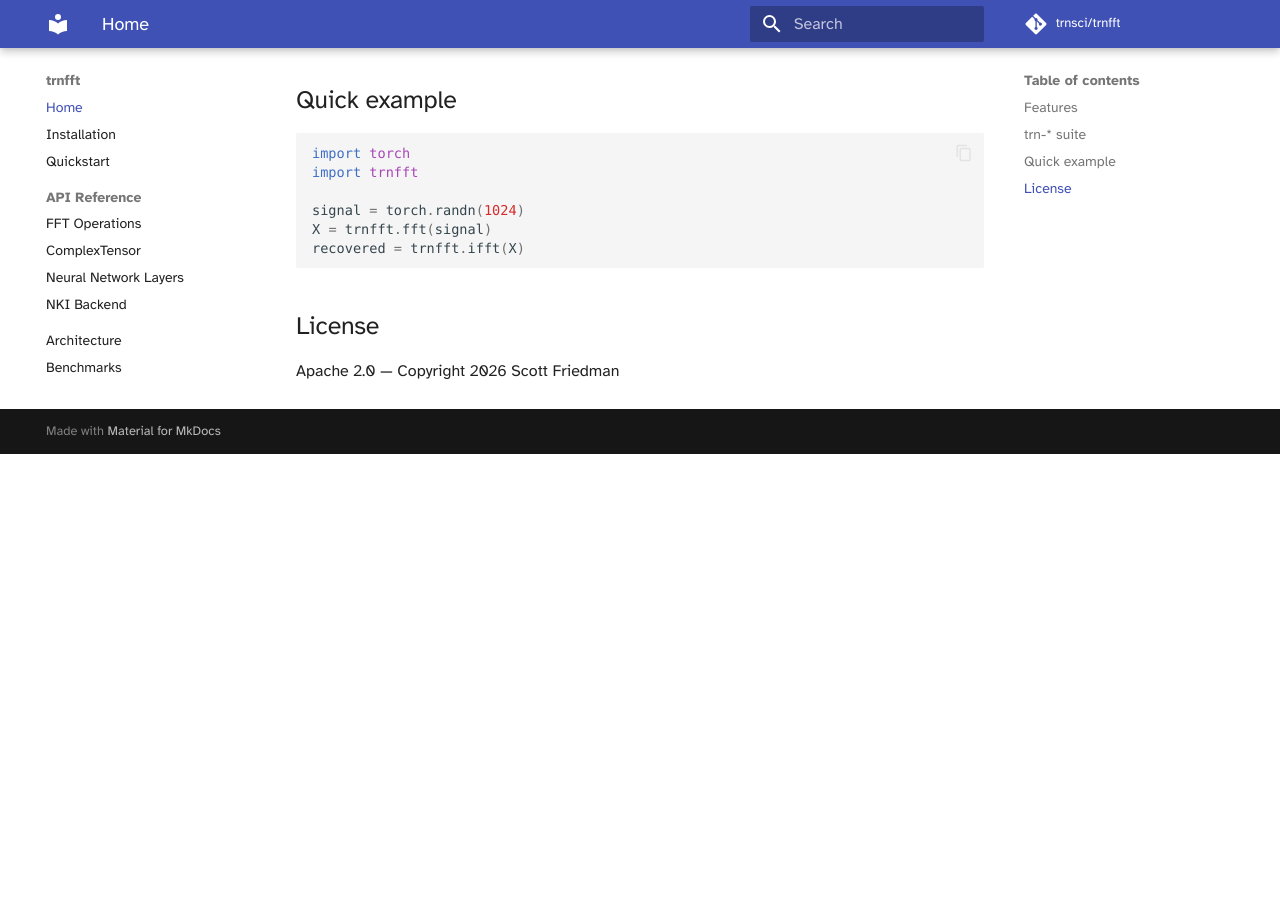
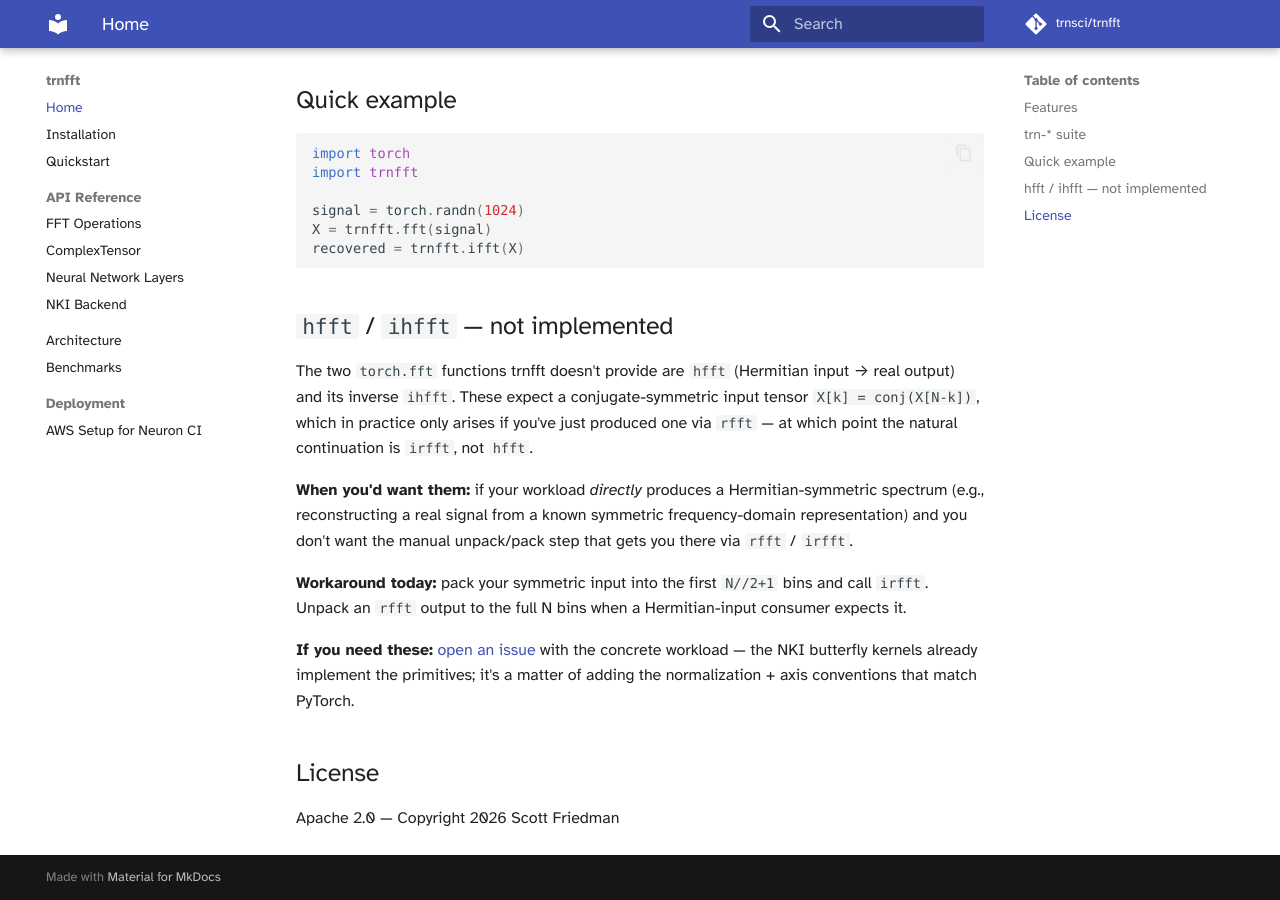
Before and after one commit to trnsci/trnfft, an MkDocs documentation site: the page built from docs/index.md, in a window 1280 px wide and 900 px high, scrolled down 1028 px. Built offline with MkDocs 1.6.1 and Material for MkDocs 9.7.7, drawn with Linux system fonts in a browser that asks for light colours; some web fonts are replaced; comment, search, counter and statistics services are not loaded; before the commit the page ends 1482 px from its top, so only the background shows below that; some of the changed text lies outside the part shown.

Commit message:
docs: document stance on hfft / ihfft (not implemented) (#57)
Expands the one-line "Not implemented" mentions in README.md and
docs/index.md into a full stance covering:

- Why they aren't there (Hermitian-symmetric input is a rare workflow;
  rfft/irfft covers the common path).
- When a user would actually want them (direct construction of a
  symmetric spectrum without going through rfft first).
- Workaround via rfft/irfft with manual unpack/pack.
- How to request them: open an issue with a concrete use-case — the
  NKI butterfly primitives are already in place.

````diff
--- a/docs/index.md
+++ b/docs/index.md
@@ -36,6 +36,28 @@
 recovered = trnfft.ifft(X)
 ```
 
+## `hfft` / `ihfft` — not implemented
+
+The two `torch.fft` functions trnfft doesn't provide are `hfft` (Hermitian
+input → real output) and its inverse `ihfft`. These expect a
+conjugate-symmetric input tensor `X[k] = conj(X[N-k])`, which in practice
+only arises if you've just produced one via `rfft` — at which point the
+natural continuation is `irfft`, not `hfft`.
+
+**When you'd want them:** if your workload *directly* produces a
+Hermitian-symmetric spectrum (e.g., reconstructing a real signal from a
+known symmetric frequency-domain representation) and you don't want the
+manual unpack/pack step that gets you there via `rfft` / `irfft`.
+
+**Workaround today:** pack your symmetric input into the first `N//2+1`
+bins and call `irfft`. Unpack an `rfft` output to the full N bins when a
+Hermitian-input consumer expects it.
+
+**If you need these:** [open an issue](https://github.com/trnsci/trnfft/issues)
+with the concrete workload — the NKI butterfly kernels already implement
+the primitives; it's a matter of adding the normalization + axis
+conventions that match PyTorch.
+
 ## License
 
 Apache 2.0 — Copyright 2026 Scott Friedman
````
Also changed, not shown: other parts of docs/index.md (+1 -1 lines), README.md (+9 -1 lines).
